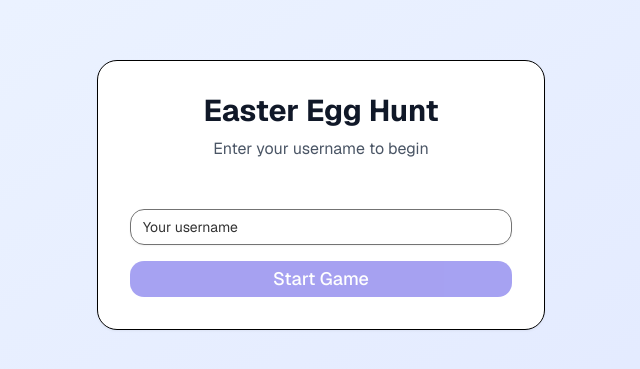
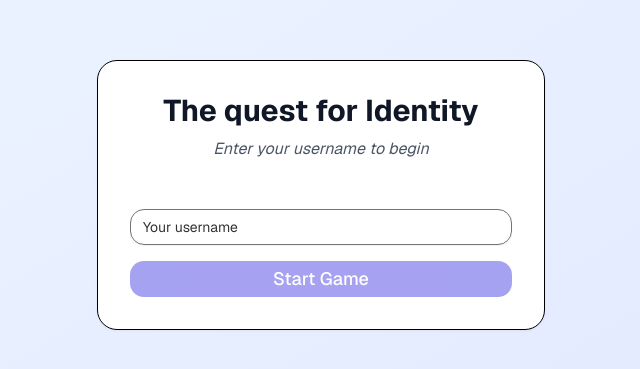
Before and after one commit to AVD1T0R3/Identity, a Next.js app: page / in a window 1280 px wide. Shown: the part 205-574 px from the top of the page, without its empty margins (319-959 px from the left). Built offline with nearby package versions, Linux system fonts and the light colour scheme.

Commit message:
Update username setup heading and description
Changed the main heading from 'Easter Egg Hunt' to 'The quest for Identity' and italicized the username prompt for improved clarity and emphasis.

```diff
--- a/components/username-setup.tsx
+++ b/components/username-setup.tsx
@@ -52,9 +52,9 @@ export function UsernameSetup({ onUsernameSet }: UsernameSetupProps) {
       <Card className="w-full max-w-md p-8">
         <div className="text-center mb-6">
           <h1 className="text-3xl font-bold text-gray-900 mb-2">
-            Easter Egg Hunt
+            The quest for Identity
           </h1>
-          <p className="text-gray-600">Enter your username to begin</p>
+          <p className="text-gray-600"><i>Enter your username to begin</i></p>
         </div>
 
         <form onSubmit={handleSubmit} className="space-y-4">
```
